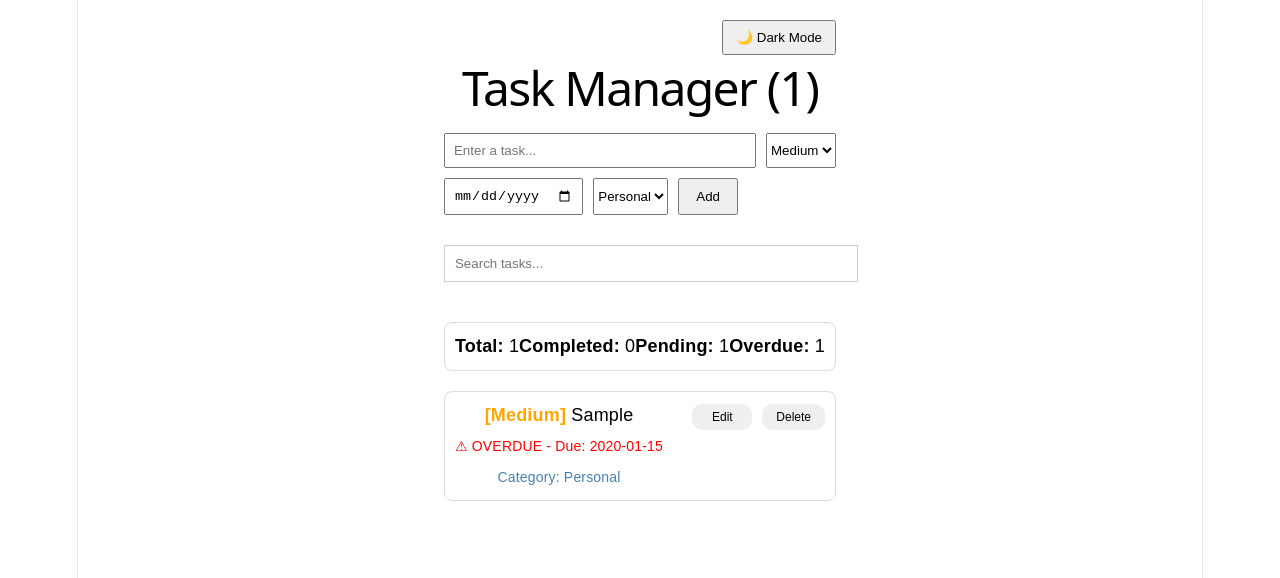
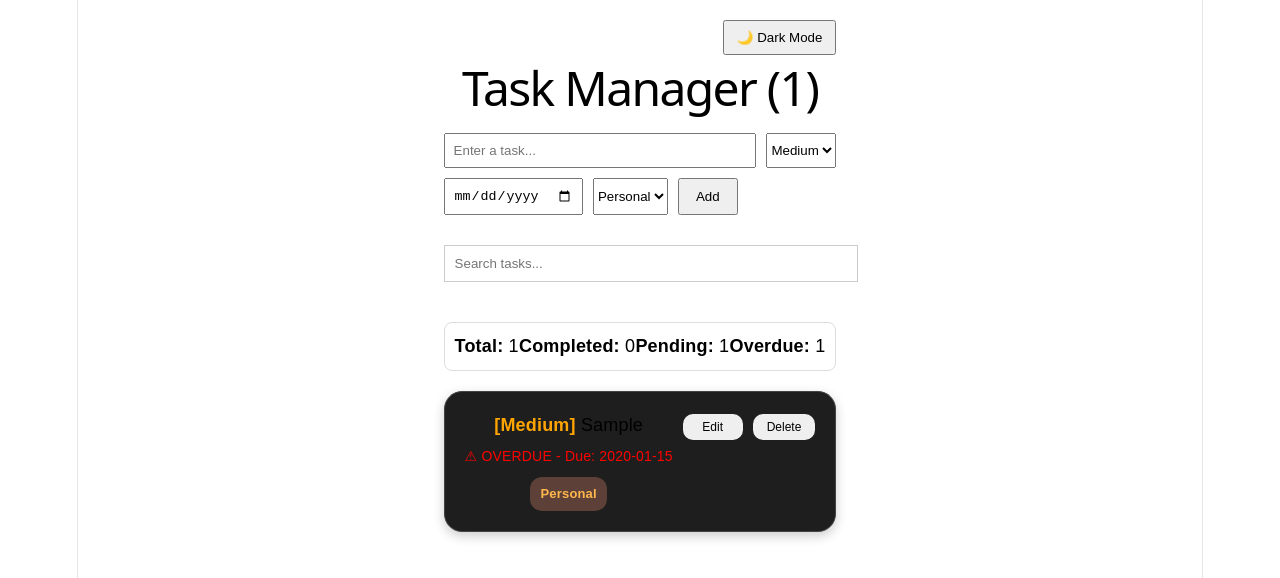
Before and after one commit to Lucasgdb83/React-task-manager, a React app: page / in a window 1280 px wide. Both pictures are taken after typing "Sample", "2020-01-15" into the empty fields and a click on the button "Add". Shown: the top 578 px of the page. Built offline with nearby package versions, Linux system fonts and the light colour scheme; the HTML template or start-up script is replaced by a standard one.

Commit message:
Add category badges and UI improvements

```diff
--- a/src/components/TaskItem.jsx
+++ b/src/components/TaskItem.jsx
@@ -75,18 +75,33 @@ function TaskItem({
       style={{
         display: "flex",
         justifyContent: "space-between",
+        alignItems: "center",
 
         // Better mobile alignment
         alignItems: "flex-start",
-        marginBottom: "10px",
-        listStyle: "none",
-        border: "1px solid #ddd",
-        padding: "10px",
-        borderRadius: "8px",
 
-        // Allow wrapping
+        // Allow wrapping on small screens
         flexWrap: "wrap",
         gap: "10px",
+
+        // Card spacing
+        marginBottom: "16px",
+        listStyle: "none",
+        padding: "20px",
+
+        // Cleaner dark mode card
+        border: "1px solid #444",
+        borderRadius: "18px",
+
+        // Softer background
+        backgroundColor: "#1e1e1e",
+
+        // Subtle shadow
+        boxShadow:
+          "0 4px 12px rgba(0,0,0,0.2)",
+
+        // Smooth animation
+        transition: "0.2s ease",
       }}
     >
       {isEditing ? (
@@ -232,12 +247,36 @@ function TaskItem({
           {/* Show task category */}
           <div
             style={{
-              fontSize: "14px",
-              color: "steelblue",
-              marginTop: "5px",
+              display: "inline-block",
+              padding: "4px 10px",
+              borderRadius: "12px",
+
+              // Different color
+              // for each category
+              backgroundColor:
+                task.category === "Work"
+                  ? "#1e3a5f"
+                  : task.category === "Study"
+                    ? "#4b2c69"
+                    : task.category === "Gym"
+                      ? "#1b5e20"
+                      : "#5d4037",
+
+              color:
+                task.category === "Work"
+                  ? "#4da6ff"
+                  : task.category === "Study"
+                    ? "#bb86fc"
+                    : task.category === "Gym"
+                      ? "#66bb6a"
+                      : "#ffb74d",
+
+              fontSize: "13px",
+              fontWeight: "bold",
+              marginTop: "8px",
             }}
           >
-            Category: {task.category}
+            {task.category}
           </div>
 
         </div>
```
